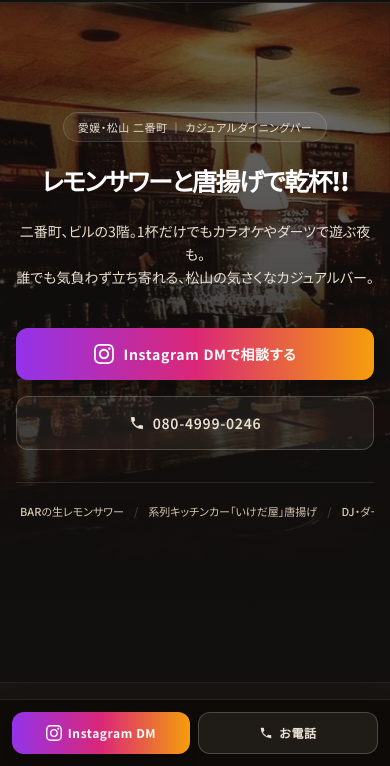
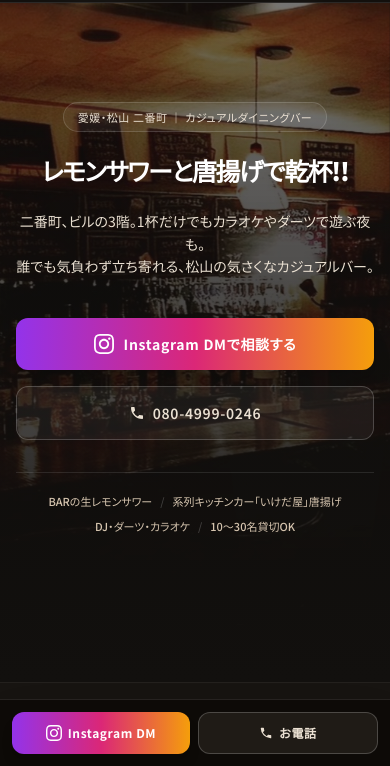
Before and after one commit to yuutasv-maker/sumaito, a website: page manoamano_v2/index.html in a window 390 px wide. Shown: the part 78-844 px from the top of the page. Drawn offline with nearby package versions, Linux system fonts and the light colour scheme.

Commit message:
fix(manoamano_v2): replace horizontal scroll in hero summary bar with clean 2-line layout on mobile

```diff
--- a/manoamano_v2/index.html
+++ b/manoamano_v2/index.html
@@ -228,15 +228,19 @@
         </a>
       </div>
 
-      <!-- 特徴サマリー（スマホ一列スクロール・PC中央揃え） -->
-      <div class="mt-8 pt-5 border-t border-white/10 w-full max-w-full flex items-center justify-start sm:justify-center gap-x-2.5 sm:gap-x-5 text-[11px] sm:text-xs text-warm-300 font-medium whitespace-nowrap overflow-x-auto no-scrollbar py-1 px-1">
-        <span class="shrink-0">BARの生レモンサワー</span>
-        <span class="text-white/20 shrink-0">/</span>
-        <span class="shrink-0">系列キッチンカー「いけだ屋」唐揚げ</span>
-        <span class="text-white/20 shrink-0">/</span>
-        <span class="shrink-0">DJ・ダーツ・カラオケ</span>
-        <span class="text-white/20 shrink-0">/</span>
-        <span class="shrink-0">10〜30名貸切OK</span>
+      <!-- 特徴サマリー（スマホ2行中央揃え / PC1行中央揃え） -->
+      <div class="mt-8 pt-5 border-t border-white/10 flex flex-col sm:flex-row items-center justify-center gap-y-2 sm:gap-x-5 text-[10.5px] min-[375px]:text-[11px] sm:text-xs text-warm-300 font-medium">
+        <div class="flex items-center justify-center gap-x-2 sm:gap-x-5">
+          <span>BARの生レモンサワー</span>
+          <span class="text-white/20">/</span>
+          <span>系列キッチンカー「いけだ屋」唐揚げ</span>
+        </div>
+        <span class="hidden sm:inline text-white/20">/</span>
+        <div class="flex items-center justify-center gap-x-2 sm:gap-x-5">
+          <span>DJ・ダーツ・カラオケ</span>
+          <span class="text-white/20">/</span>
+          <span>10〜30名貸切OK</span>
+        </div>
       </div>
     </div>
   </section>
```
Also changed, not shown: manoamano_v2_sample/index.html (+13 -9 lines).
